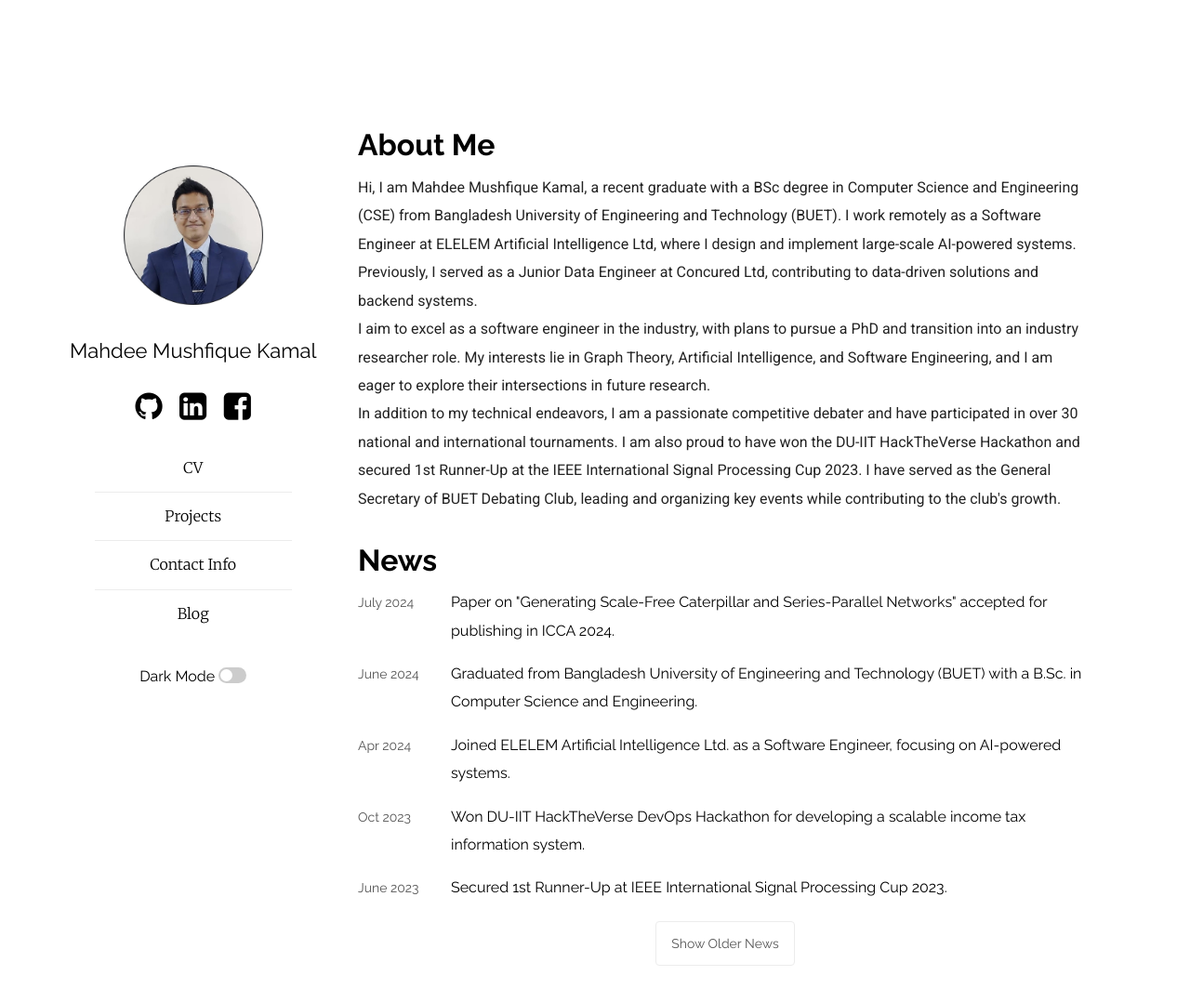
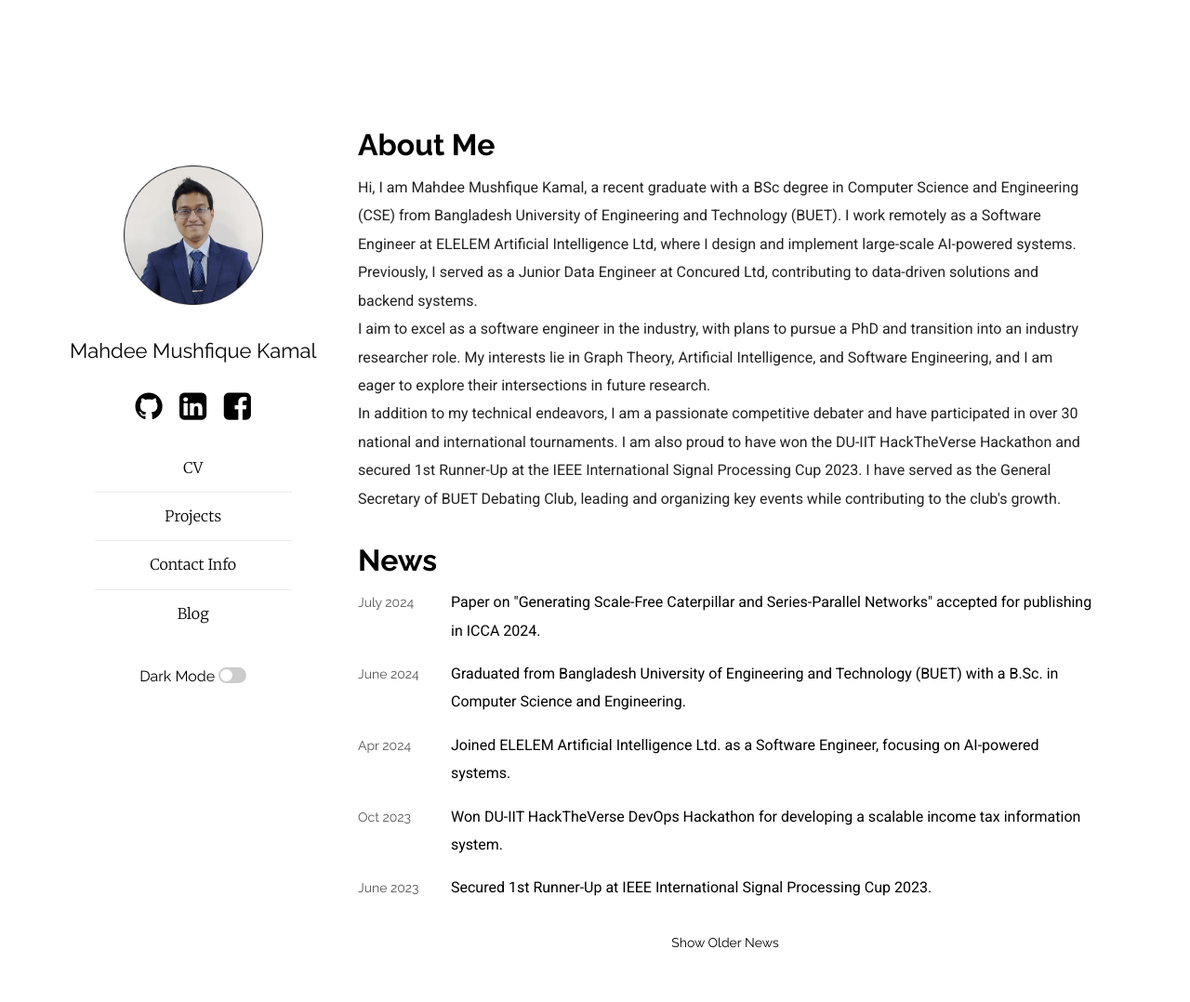
Before and after one commit to MahdeeMushfiqueKamal/MahdeeMushfiqueKamal.github.io, a Jekyll site: the page built from index.html, in a window 1280 px wide and 1084 px high. Shown: the top 1078 px of the window at 93% size. Built offline with Jekyll 4.4.1, drawn with Linux system fonts in a browser that asks for light colours.

Commit message:
Fixed the font-family of the news item section'

```diff
--- a/_sass/plain.scss
+++ b/_sass/plain.scss
@@ -436,6 +436,7 @@
 .news-item {
   display: flex;
   margin-bottom: 1rem;
+  font-family: "Roboto", sans-serif;
 }
 
 .news-date {
@@ -469,4 +470,19 @@
   }
 }
 
+.older-news-toggle {
+  text-align: center;
+  margin: 20px 0;
+}
+
+.news-toggle-button {
+  font-family: "Raleway", sans-serif;
+  background: none;
+  border: none;
+  padding: 8px 16px;
+  cursor: pointer;
+  font-size: 14px;
+  transition: all 0.3s ease;
+}
+
 /* News Section ends */
--- a/index.html
+++ b/index.html
@@ -59,30 +59,6 @@
   {% endif %}
 </div>
 
-<style>
-  .older-news-toggle {
-    text-align: center;
-    margin: 20px 0;
-  }
-
-  .news-toggle-button {
-    font-family: "Raleway", sans-serif;
-    background: none;
-    border: 1px solid #ececec;
-    padding: 8px 16px;
-    cursor: pointer;
-    color: #555;
-    border-radius: 4px;
-    font-size: 14px;
-    transition: all 0.3s ease;
-  }
-
-  .news-toggle-button:hover {
-    background-color: #f5f5f5;
-    color: #0a59b0;
-  }
-</style>
-
 <script>
   function toggleOlderNews() {
     const olderNews = document.getElementById('older-news');
```
